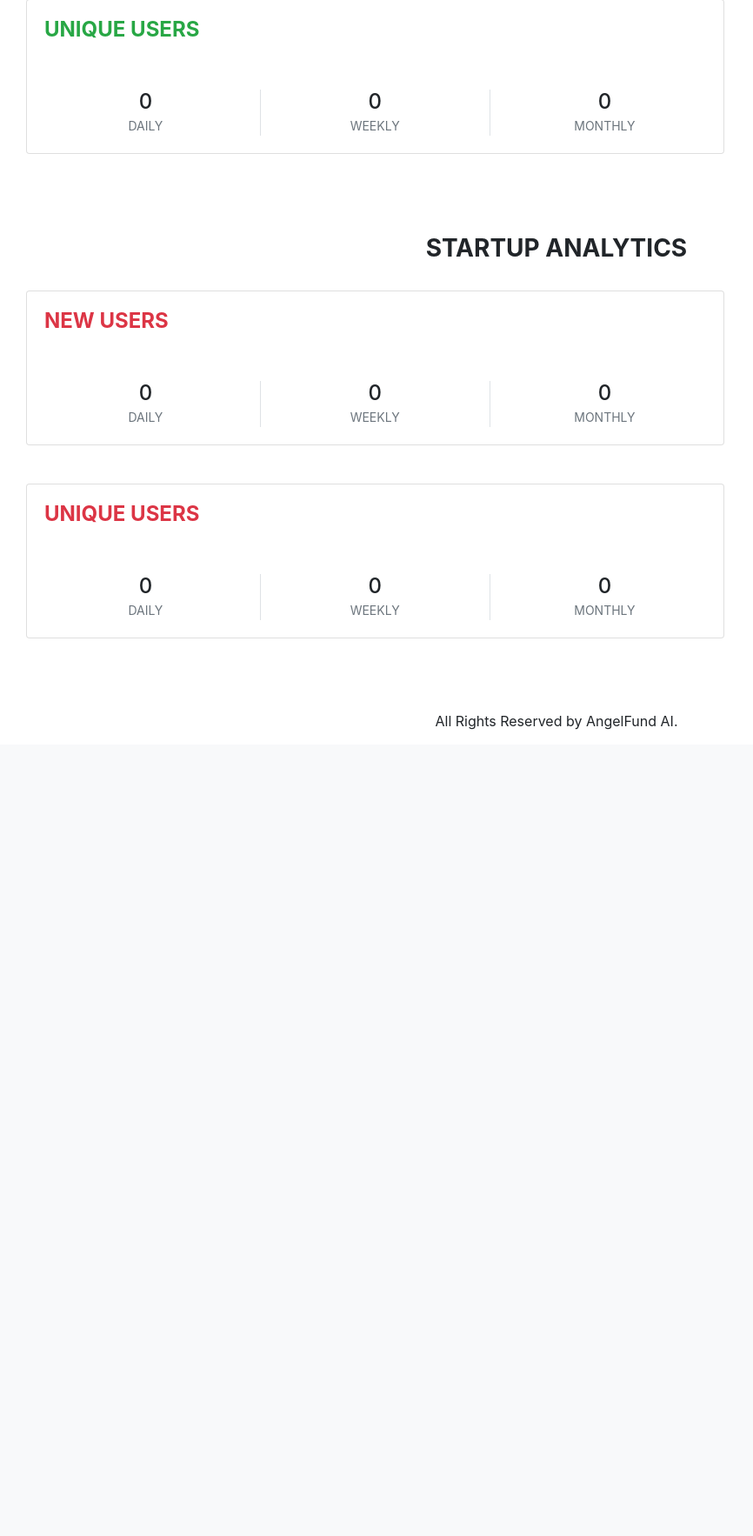
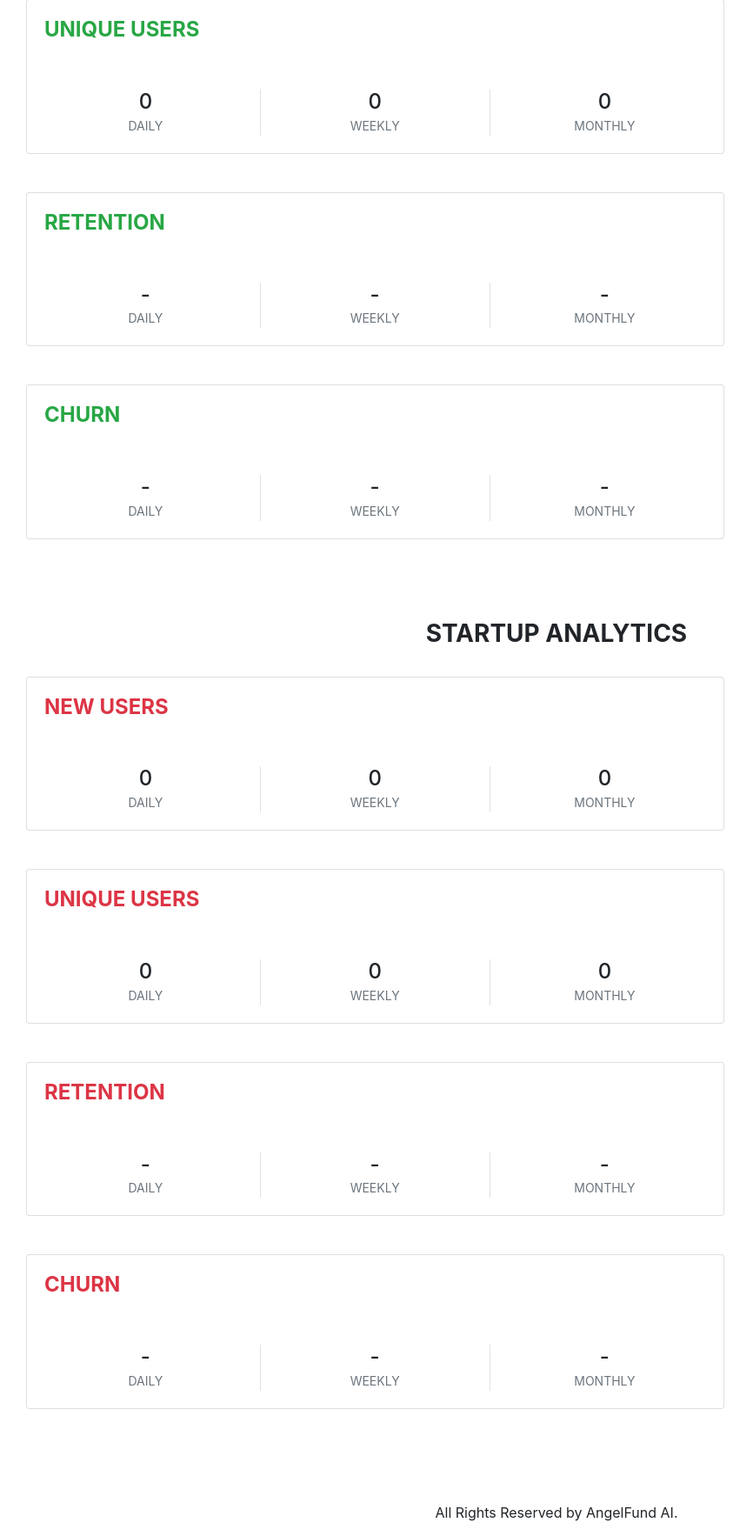
Before and after one commit to PatelFarhaan/kaleidoscope-stock-trading, a Flask app: page /admin/analytics in a window 1280 px wide. Shown: the part 368-2134 px from the top of the page at 87% size, without its empty margins (0-866 px from the left). Before the commit the page ends 1207 px from the top, so only its background shows below. Run offline with Flask 2, Linux system fonts and the light colour scheme; the visitor is signed in with stand-in values (Sample User, id 1); data that the repository does not hold is empty; parts of the project's set-up code (start-up, migrations or seed data) failed here and were passed over; some libraries are stand-ins or nearby versions.

Commit message:
overall user retention and churn completed

```diff
--- a/project/templates/analytics.html
+++ b/project/templates/analytics.html
@@ -24,19 +24,16 @@
          .pagination {
          display: inline-block;
          }
-
          .pagination a {
          color: black;
          float: left;
          padding: 8px 16px;
          text-decoration: none;
          }
-
          .pagination a.active {
          background-color: #4CAF50;
          color: white;
          }
-
          .pagination a:hover:not(.active) {
          background-color: #ddd;
          }
@@ -47,7 +44,6 @@
          }
       </style>
    </head>
-
    <nav class="navbar navbar-expand-lg navbar-light bg-light">
       <a class="navbar-brand" href="{{ url_for('admin.investor_account') }}" style="color: #4c32e9">ANGELFUND</a>
       <button class="navbar-toggler" type="button" data-toggle="collapse" data-target="#navbarNav" aria-controls="navbarNav" aria-expanded="false"
@@ -83,33 +79,24 @@
          </ul>
       </div>
    </nav>
-
-
    <div class="preloader">
       <div class="lds-ripple">
          <div class="lds-pos"></div>
          <div class="lds-pos"></div>
       </div>
    </div>
-
    <br>
-
    {% for message in get_flashed_messages() %}
    <p style="color: green;">{{ message }}</p>
    {% endfor %}
-
    <body>
-
       <h3 align="center">
          <b>INVESTOR ANALYTICS</b>
       </h3>
       <div id="main-wrapper" data-navbarbg="skin6" data-theme="light" data-layout="vertical" data-sidebartype="full" data-boxed-layout="full">
          <div class="container-fluid">
-
             <div id="main-wrapper" data-navbarbg="skin6" data-theme="light" data-layout="vertical" data-sidebartype="full" data-boxed-layout="full">
-
                <div class="container-fluid">
-
                   <br>
                   <div class="row">
                      <div class="col-md-8">
@@ -119,17 +106,14 @@
                               <br>
                               <div class="m-t-30">
                                  <div class="row text-center">
-
                                     <div class="col-4 border-right">
                                        <h4 class="m-b-0">{{ data["inv_daily_new_users"] }}</h4>
                                        <span class="font-14 text-muted">DAILY</span>
                                     </div>
-
                                     <div class="col-4 border-right">
                                        <h4 class="m-b-0">{{ data["inv_weekly_new_users"] }}</h4>
                                        <span class="font-14 text-muted">WEEKLY</span>
                                     </div>
-
                                     <div class="col-4">
                                        <h4 class="m-b-0">{{ data["inv_monthly_new_users"] }}</h4>
                                        <span class="font-14 text-muted">MONTHLY</span>
@@ -140,7 +124,6 @@
                         </div>
                      </div>
                   </div>
-
                   <br>
                   <div class="row">
                      <div class="col-md-8">
@@ -150,17 +133,14 @@
                               <br>
                               <div class="m-t-30">
                                  <div class="row text-center">
-
                                     <div class="col-4 border-right">
                                        <h4 class="m-b-0">{{ data["inv_daily_unique_users"] }}</h4>
                                        <span class="font-14 text-muted">DAILY</span>
                                     </div>
-
                                     <div class="col-4 border-right">
                                        <h4 class="m-b-0">{{ data["inv_weekly_unique_users"] }}</h4>
                                        <span class="font-14 text-muted">WEEKLY</span>
                                     </div>
-
                                     <div class="col-4">
                                        <h4 class="m-b-0">{{ data["inv_monthly_unique_users"] }}</h4>
                                        <span class="font-14 text-muted">MONTHLY</span>
@@ -171,7 +151,60 @@
                         </div>
                      </div>
                   </div>
-
+                  <br>
+                  <div class="row">
+                     <div class="col-md-8">
+                        <div class="card">
+                           <div class="card-body">
+                              <h4 class="card-title m-b-0 font-weight-bold text-success">RETENTION</h4>
+                              <br>
+                              <div class="m-t-30">
+                                 <div class="row text-center">
+                                    <div class="col-4 border-right">
+                                       <h4 class="m-b-0">{{ data["inv_daily_retention"] }}</h4>
+                                       <span class="font-14 text-muted">DAILY</span>
+                                    </div>
+                                    <div class="col-4 border-right">
+                                       <h4 class="m-b-0">{{ data["inv_weekly_retention"] }}</h4>
+                                       <span class="font-14 text-muted">WEEKLY</span>
+                                    </div>
+                                    <div class="col-4">
+                                       <h4 class="m-b-0">{{ data["inv_monthly_retention"] }}</h4>
+                                       <span class="font-14 text-muted">MONTHLY</span>
+                                    </div>
+                                 </div>
+                              </div>
+                           </div>
+                        </div>
+                     </div>
+                  </div>
+                  <br>
+                  <div class="row">
+                     <div class="col-md-8">
+                        <div class="card">
+                           <div class="card-body">
+                              <h4 class="card-title m-b-0 font-weight-bold text-success">CHURN</h4>
+                              <br>
+                              <div class="m-t-30">
+                                 <div class="row text-center">
+                                    <div class="col-4 border-right">
+                                       <h4 class="m-b-0">{{ data["inv_daily_churn"] }}</h4>
+                                       <span class="font-14 text-muted">DAILY</span>
+                                    </div>
+                                    <div class="col-4 border-right">
+                                       <h4 class="m-b-0">{{ data["inv_weekly_churn"] }}</h4>
+                                       <span class="font-14 text-muted">WEEKLY</span>
+                                    </div>
+                                    <div class="col-4">
+                                       <h4 class="m-b-0">{{ data["inv_monthly_churn"] }}</h4>
+                                       <span class="font-14 text-muted">MONTHLY</span>
+                                    </div>
+                                 </div>
+                              </div>
+                           </div>
+                        </div>
+                     </div>
+                  </div>
                   <br>
                   <br>
                   <br>
@@ -179,36 +212,28 @@
                      <b>STARTUP ANALYTICS</b>
                   </h3>
                   <br>
-
-
                   <div class="row">
                      <div class="col-md-8">
                         <div class="card">
                            <div class="card-body">
                               <h4 class="card-title m-b-0 font-weight-bold text-danger">NEW USERS</h4>
                               <br>
-
                               <div class="m-t-30">
                                  <div class="row text-center">
-
                                     <div class="col-4 border-right">
                                        <h4 class="m-b-0">{{ data["str_daily_new_users"] }}</h4>
                                        <span class="font-14 text-muted">DAILY</span>
                                     </div>
-
                                     <div class="col-4 border-right">
                                        <h4 class="m-b-0">{{ data["str_weekly_new_users"] }}</h4>
                                        <span class="font-14 text-muted">WEEKLY</span>
                                     </div>
-
                                     <div class="col-4">
                                        <h4 class="m-b-0">{{ data["str_monthly_new_users"] }}</h4>
                                        <span class="font-14 text-muted">MONTHLY</span>
                                     </div>
-
                                  </div>
                               </div>
-
                            </div>
                         </div>
                      </div>
@@ -222,17 +247,14 @@
                               <br>
                               <div class="m-t-30">
                                  <div class="row text-center">
-
                                     <div class="col-4 border-right">
                                        <h4 class="m-b-0">{{ data["str_daily_unique_users"] }}</h4>
                                        <span class="font-14 text-muted">DAILY</span>
                                     </div>
-
                                     <div class="col-4 border-right">
                                        <h4 class="m-b-0">{{ data["str_weekly_unique_users"] }}</h4>
                                        <span class="font-14 text-muted">WEEKLY</span>
                                     </div>
-
                                     <div class="col-4">
                                        <h4 class="m-b-0">{{ data["str_monthly_unique_users"] }}</h4>
                                        <span class="font-14 text-muted">MONTHLY</span>
@@ -243,22 +265,71 @@
                         </div>
                      </div>
                   </div>
-
                   <br>
+                  <div class="row">
+                     <div class="col-md-8">
+                        <div class="card">
+                           <div class="card-body">
+                              <h4 class="card-title m-b-0 font-weight-bold text-danger">RETENTION</h4>
                               <br>
-
+                              <div class="m-t-30">
+                                 <div class="row text-center">
+                                    <div class="col-4 border-right">
+                                       <h4 class="m-b-0">{{ data["str_daily_retention"] }}</h4>
+                                       <span class="font-14 text-muted">DAILY</span>
                                     </div>
-
+                                    <div class="col-4 border-right">
+                                       <h4 class="m-b-0">{{ data["str_weekly_retention"] }}</h4>
+                                       <span class="font-14 text-muted">WEEKLY</span>
+                                    </div>
+                                    <div class="col-4">
+                                       <h4 class="m-b-0">{{ data["str_monthly_retention"] }}</h4>
+                                       <span class="font-14 text-muted">MONTHLY</span>
                                     </div>
                                  </div>
                               </div>
-
+                           </div>
+                        </div>
+                     </div>
+                  </div>
+                  <br>
+                  <div class="row">
+                     <div class="col-md-8">
+                        <div class="card">
+                           <div class="card-body">
+                              <h4 class="card-title m-b-0 font-weight-bold text-danger">CHURN</h4>
+                              <br>
+                              <div class="m-t-30">
+                                 <div class="row text-center">
+                                    <div class="col-4 border-right">
+                                       <h4 class="m-b-0">{{ data["str_daily_churn"] }}</h4>
+                                       <span class="font-14 text-muted">DAILY</span>
+                                    </div>
+                                    <div class="col-4 border-right">
+                                       <h4 class="m-b-0">{{ data["str_weekly_churn"] }}</h4>
+                                       <span class="font-14 text-muted">WEEKLY</span>
+                                    </div>
+                                    <div class="col-4">
+                                       <h4 class="m-b-0">{{ data["str_monthly_churn"] }}</h4>
+                                       <span class="font-14 text-muted">MONTHLY</span>
+                                    </div>
+                                 </div>
+                              </div>
+                           </div>
+                        </div>
+                     </div>
+                  </div>
+                  <br>
+                  <br>
+                  <br>
+               </div>
+            </div>
+         </div>
+      </div>
    </body>
-
    <footer class="footer text-center">
       All Rights Reserved by AngelFund AI.
    </footer>
-
    <script src="../static/jquery/dist/jquery.min.js"></script>
    <script src="../static/popper.js/dist/umd/popper.min.js"></script>
    <script src="../static/bootstrap/dist/js/bootstrap.min.js"></script>
```
Also changed, not shown: common_utilities/analtics.py (+60 -5 lines), common_utilities/retention.py (+6 -5 lines). Lines whose indentation alone changed are shown as unchanged.
